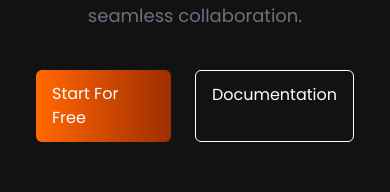
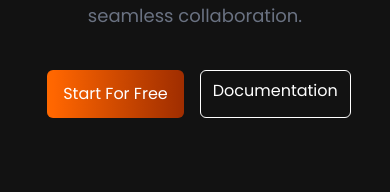
Before and after one commit to sanjaysinghmp09/Fully-Responsive-Landing-Page-React-Tailwind-CSS, a React (Vite) app in the folder my-project/: page / in a window 390 px wide. Shown: the part 395-587 px from the top of the page. Built offline with nearby package versions, Linux system fonts and the light colour scheme; a web font is replaced by a local one.

Commit message:
All Set Done From Develpment Side

```diff
--- a/my-project/src/components/HeroSection.jsx
+++ b/my-project/src/components/HeroSection.jsx
@@ -12,7 +12,13 @@ function HeroSection() {
             </p>
             <div className="flex justify-center my-10">
                 <a href="#" className="bg-linear-to-r from-orange-500 to-orange-800 py-3 px-4 mx-3 rounded-md">Start For Free</a>
-                <a href="" className="py-3 px-4 mx-3 rounded-md border text-center">Documentation</a>
+                <a
+                    href=""
+                    className="py-2 px-3 mx-1 sm:py-3 sm:px-4 sm:mx-3 rounded-md border text-center"
+                >
+                    Documentation
+                </a>
+
             </div>
             <div className="flex mt-10 justify-center ">
 
```
